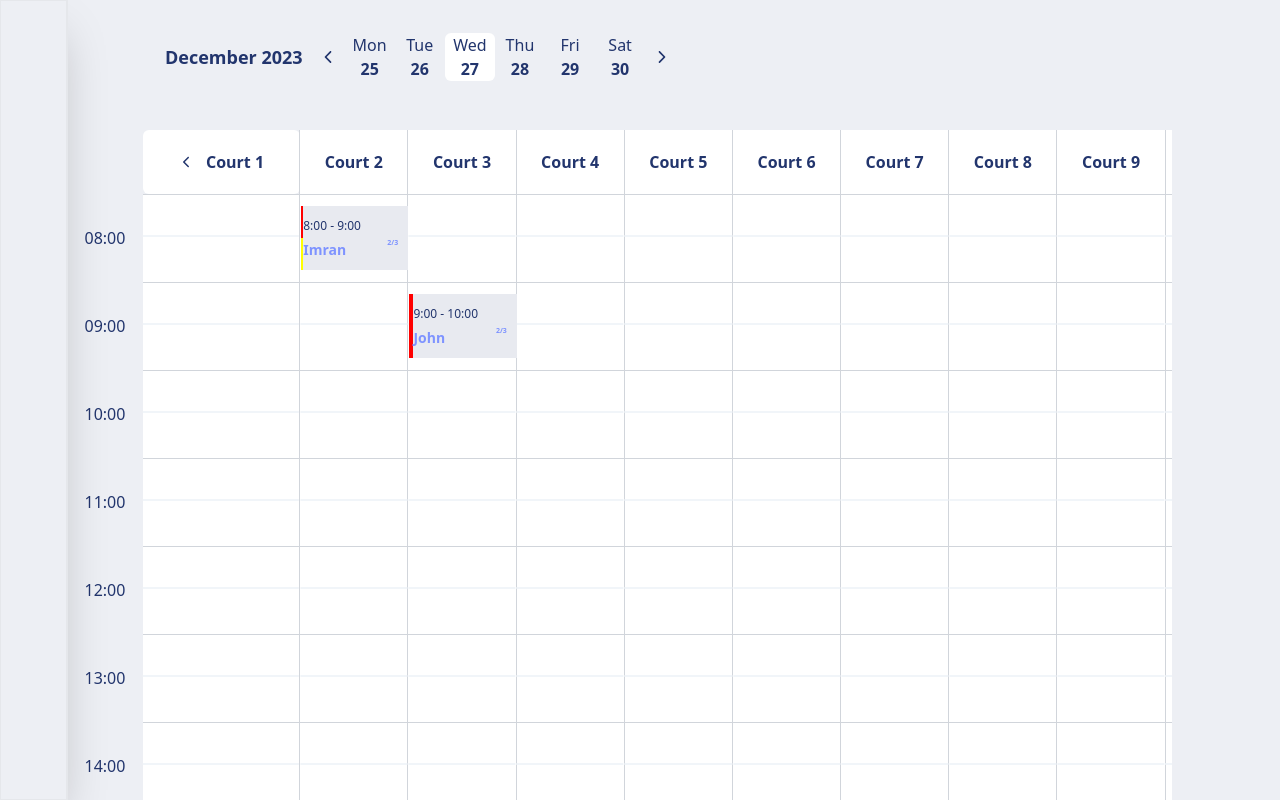
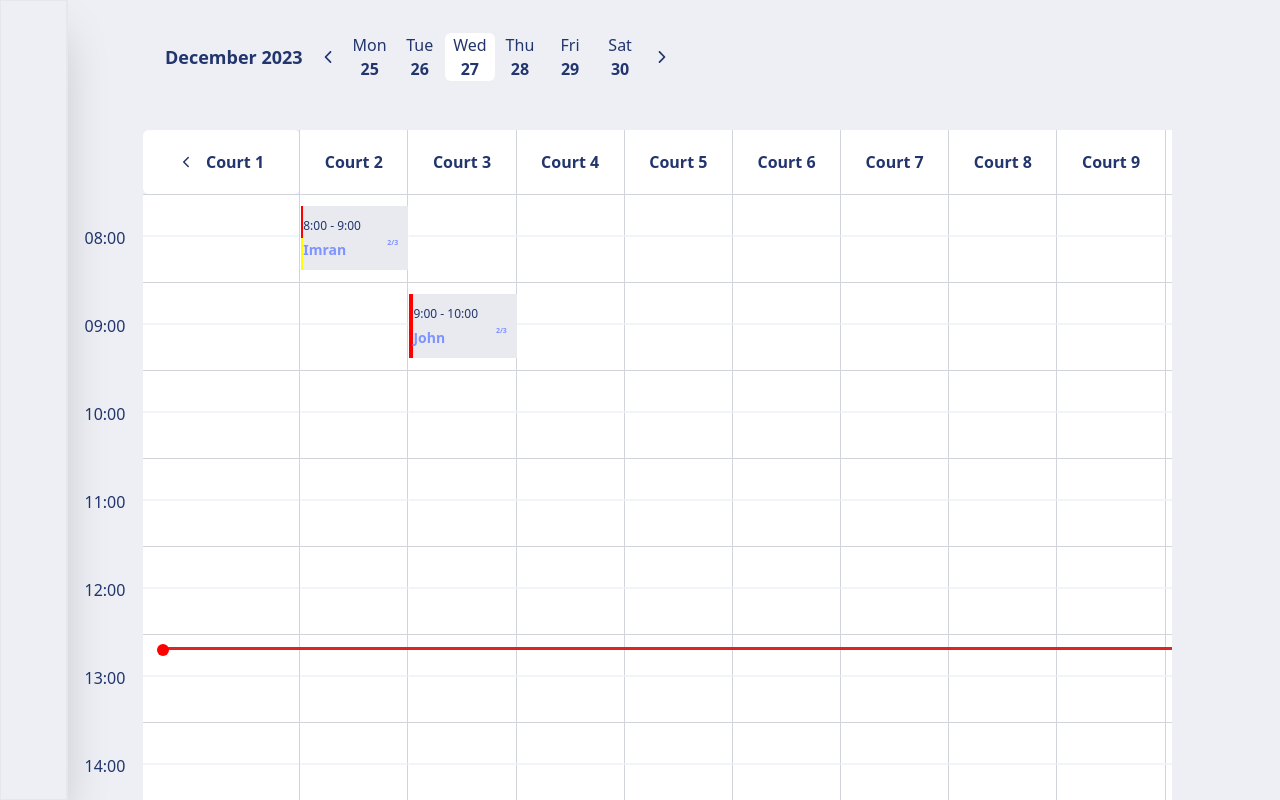
Before and after one commit to Imran122/calender-task, a React (Vite) app: page / in a window 1280 px wide. Shown: the top 800 px of the page. Built offline with nearby package versions, Linux system fonts and the light colour scheme.

Commit message:
fix red border

```diff
--- a/src/Views/compoents/CourtTImeComponent.jsx
+++ b/src/Views/compoents/CourtTImeComponent.jsx
@@ -21,7 +21,11 @@ const CourtTimeComponent = () => {
   };
 
   return (
-    <div className="ml-2 md:ml-[67px] md:min-w-[1520px] ">
+    <div className="ml-2 md:ml-[67px] md:min-w-[1520px] relative">
+
+        <div className="circles-container z-10 border bottom-2/3 border-b-2 border-red-600 absolute w-[1560px] left-24"></div>
+
+
       <table className="w-full  h-[870px] border-collapse">
         <thead>
           <tr className="">
@@ -58,6 +62,7 @@ const CourtTimeComponent = () => {
               <td className="py-4 md:py-8 text-center text-text_normal whitespace-nowrap ">
                 {`${hour < 10 ? "0" : ""}${hour}:00`}
               </td>
+
               {courts.map((court, index) => (
                 <td
                   key={court}
@@ -67,9 +72,6 @@ const CourtTimeComponent = () => {
                 >
                   <div className="z-10 h-0.5 bg-slate-100 absolute w-full bottom-1/2 left-1/2 -translate-x-1/2 -translate-y-1/2"></div>
 
-                 {/*  {index === 5 && (
-                    <div className="z-10 h-0.5 bg-red-500 absolute w-full bottom-2/3 left-1/2 -translate-x-1/2 -translate-y-1/2"></div>
-                  )} */}
                   {getEventInfo(hour, court) && (
                     <div
                       className={`${
--- a/src/index.css
+++ b/src/index.css
@@ -12,6 +12,34 @@ body{
   --text-normal: rgba(34, 53, 109, 1);
 
 }
+/* styles.css */
+
+
+
+.circles-container::before
+ {
+  content: "";
+  position: absolute;
+  width: 12px;
+  height: 12px;
+  background: red;
+  border-radius: 50%;
+  left: -7px;
+  right: 115px;
+  top: -4px;
+  transition: background-color 0.3s ease;
+}
+.circles-container::after {
+  content: "";
+  background: red;
+  width: 12px;
+  height: 12px;
+  position: absolute;
+  border-radius: 50%;
+  right: -2px;
+  top: -5px;
+}
+
 
 .custom-border {
   border-left: 2px solid;
```
